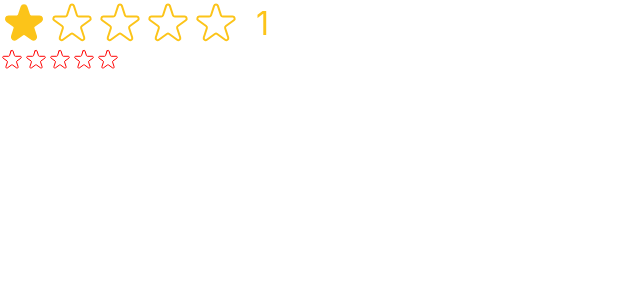
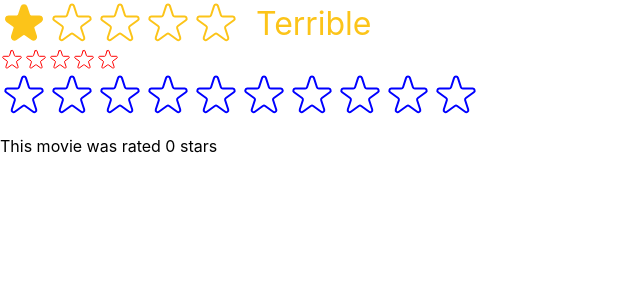
Before and after one commit to bvenceslas/star-rating, a React (Create React App) app: page / in a window 1280 px wide. Shown: the top 300 px of the page, without its empty margins (0-640 px from the left). Built offline with nearby package versions, Linux system fonts and the light colour scheme.

Commit message:
reusability of the component

```diff
--- a/src/App.js
+++ b/src/App.js
@@ -10,12 +10,19 @@ const starContainerStyle = {
   display: "flex",
 };
 
-function StartRating({ maxRating = 5, color = "#fcc419", size = 48 }) {
+function StartRating({
+  maxRating = 5,
+  color = "#fcc419",
+  size = 48,
+  messages = [],
+  onSetRating,
+}) {
   const [rating, setRating] = useState(0);
   const [tempRating, setTempRating] = useState(0);
 
   function handleRating(rating) {
     setRating(rating);
+    onSetRating(rating);
   }
 
   const textStyle = {
@@ -40,7 +47,11 @@ function StartRating({ maxRating = 5, color = "#fcc419", size = 48 }) {
           />
         ))}
       </div>
-      <p style={textStyle}>{tempRating || rating || ""}</p>
+      <p style={textStyle}>
+        {messages.length === maxRating
+          ? messages[tempRating ? tempRating - 1 : rating - 1]
+          : tempRating || rating || ""}
+      </p>
     </div>
   );
 }
--- a/src/index.js
+++ b/src/index.js
@@ -1,12 +1,27 @@
-import React from "react";
+import React, { useState } from "react";
 import ReactDOM from "react-dom/client";
 import "./index.css";
 import StartRating from "./App";
 
+function Test() {
+  const [movieRating, setMovieRating] = useState(0);
+  return (
+    <div className="">
+      <StartRating maxRating={10} color="blue" onSetRating={setMovieRating} />
+      <p>This movie was rated {movieRating} stars</p>
+    </div>
+  );
+}
+
 const root = ReactDOM.createRoot(document.getElementById("root"));
 root.render(
   <React.StrictMode>
-    <StartRating maxRating={5} />
+    <StartRating
+      maxRating={5}
+      messages={["Terrible", "Bad", "Okay", "Good", "Amazing"]}
+    />
     <StartRating maxRating={5} size={24} color="red" />
+
+    <Test />
   </React.StrictMode>
 );
```
